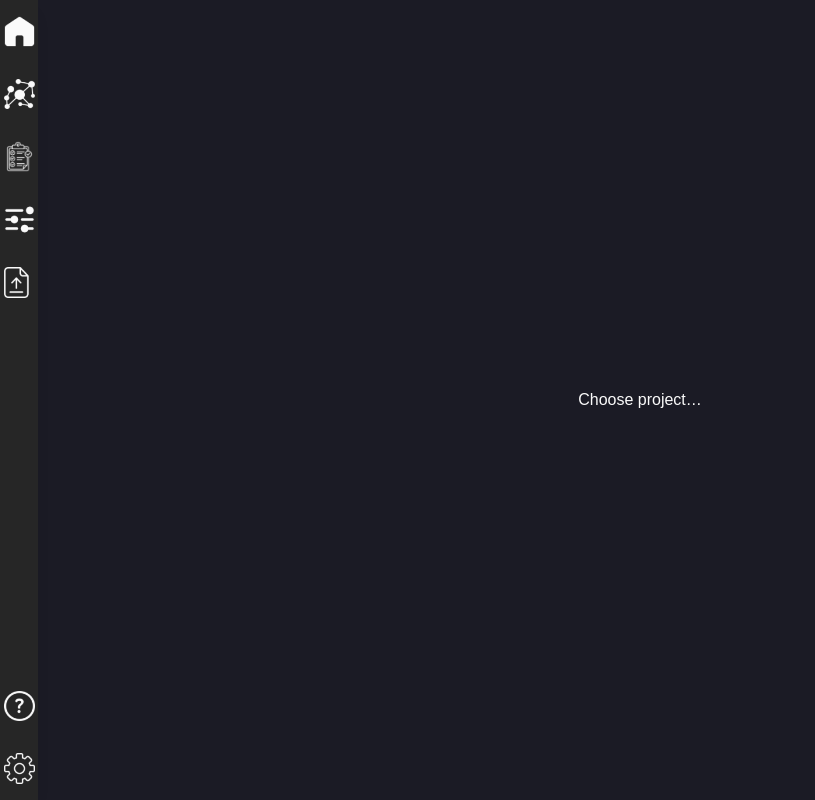
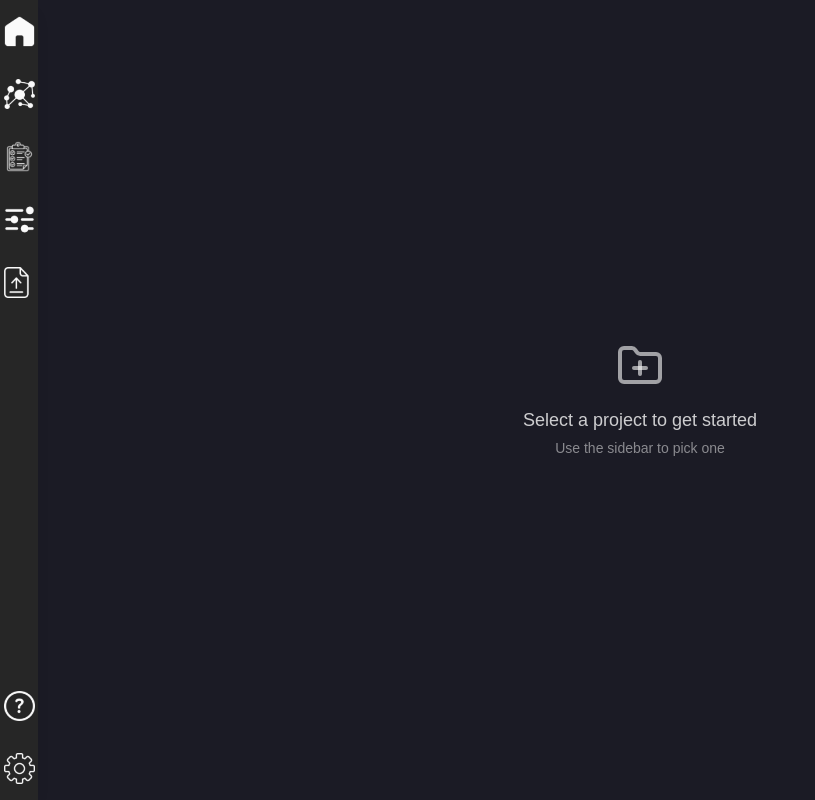
Before and after one commit to daredevilq/social-network-visualizer, a Next.js app in the folder social-network-visualizer-frontend/: page / in a window 1280 px wide. Shown: the whole page, without its empty margins (0-815 px from the left). Built offline with nearby package versions, Linux system fonts and the light colour scheme; no server answers.

Commit message:
Changed general component for view without any graph

```diff
--- a/social-network-visualizer-frontend/package.json
+++ b/social-network-visualizer-frontend/package.json
@@ -12,6 +12,7 @@
   "dependencies": {
     "@headlessui/react": "^2.2.2",
     "chart.js": "^4.4.8",
+    "lucide-react": "^0.503.0",
     "next": "15.2.3",
     "postcss": "^8.5.3",
     "react": "^19.0.0",
--- a/social-network-visualizer-frontend/src/app/graph/AuthorDegreeCentralityGraph.tsx
+++ b/social-network-visualizer-frontend/src/app/graph/AuthorDegreeCentralityGraph.tsx
@@ -1,14 +1,16 @@
-import { useEffect, useState } from "react";
+import {useEffect, useState} from "react";
 import BaseGraph from "../model/BaseGraph";
 import {GraphData, Link, Node} from "@/app/interface/GraphData";
-import { useProject } from '@/app/context/ProjectContext';
+import {useProject} from '@/app/context/ProjectContext';
+import {FolderPlus} from "lucide-react";
 
 interface GraphProps {
     shortestPath: string[];
 }
+
 export default function AuthorPagerankGraph({shortestPath}: GraphData) {
-    const [graphData, setGraphData] = useState<GraphData>({ nodes: [], links: [] });
-    const { selected, loading } = useProject();
+    const [graphData, setGraphData] = useState<GraphData>({nodes: [], links: []});
+    const {selected, loading} = useProject();
 
     useEffect(() => {
         if (!selected || loading) return;
@@ -29,15 +31,23 @@ export default function AuthorPagerankGraph({shortestPath}: GraphData) {
                     ...node,
                     degreeCentrality: node.degreeCentrality ? node.degreeCentrality * 5 : 1,
                 }));
-                setGraphData({ nodes, links });
+                setGraphData({nodes, links});
             })
             .catch((err) => console.error("Fetch error:", err));
     }, [selected, loading]);
 
     if (!selected)
-        return <div className="h-full flex items-center justify-center text-[#fafafa]">
-                 Wybierz projekt…
-               </div>;
+        return (
+            <div className="h-full flex flex-col items-center justify-center text-[#fafafa]">
+                <FolderPlus className="w-12 h-12 mb-4 text-[#fafafa]/60" />
+                <p className="text-lg font-medium text-[#fafafa]/80">
+                    Select a project to get started
+                </p>
+                <p className="text-sm text-[#fafafa]/50 mt-1">
+                    Use the sidebar to pick one
+                </p>
+            </div>
+        );
 
     return (
         <BaseGraph
--- a/social-network-visualizer-frontend/src/app/graph/AuthorMentionsGraph.tsx
+++ b/social-network-visualizer-frontend/src/app/graph/AuthorMentionsGraph.tsx
@@ -1,14 +1,16 @@
-import { useEffect, useState } from "react";
+import {useEffect, useState} from "react";
 import BaseGraph from "../model/BaseGraph";
 import {GraphData, Link, Node} from "@/app/interface/GraphData";
-import { useProject } from '@/app/context/ProjectContext';
+import {useProject} from '@/app/context/ProjectContext';
+import {FolderPlus} from "lucide-react";
 
 interface GraphProps {
     shortestPath: string[];
 }
+
 export default function AuthorMentionsGraph({shortestPath}: GraphProps) {
-    const [graphData, setGraphData] = useState<GraphData>({ nodes: [], links: [] });
-    const { selected, loading } = useProject();
+    const [graphData, setGraphData] = useState<GraphData>({nodes: [], links: []});
+    const {selected, loading} = useProject();
 
     useEffect(() => {
         if (!selected || loading) return;
@@ -29,15 +31,23 @@ export default function AuthorMentionsGraph({shortestPath}: GraphProps) {
                     ...node,
                     degreeCentrality: node.degreeCentrality ? node.degreeCentrality * 5 : 1,
                 }));
-                setGraphData({ nodes, links });
+                setGraphData({nodes, links});
             })
             .catch((err) => console.error("Fetch error:", err));
     }, [selected, loading]);
 
     if (!selected)
-        return <div className="h-full flex items-center justify-center text-[#fafafa]">
-                 Wybierz projekt…
-               </div>;
+        return (
+            <div className="h-full flex flex-col items-center justify-center text-[#fafafa]">
+                <FolderPlus className="w-12 h-12 mb-4 text-[#fafafa]/60" />
+                <p className="text-lg font-medium text-[#fafafa]/80">
+                    Select a project to get started
+                </p>
+                <p className="text-sm text-[#fafafa]/50 mt-1">
+                    Use the sidebar to pick one
+                </p>
+            </div>
+        );
 
     return (
         <BaseGraph
--- a/social-network-visualizer-frontend/src/app/graph/CommunityGraph.tsx
+++ b/social-network-visualizer-frontend/src/app/graph/CommunityGraph.tsx
@@ -1,17 +1,18 @@
 "use client";
 
-import { useEffect, useState } from "react";
+import {useEffect, useState} from "react";
 import BaseGraph from "../model/BaseGraph";
-import { GraphData, Link, Node } from "@/app/interface/GraphData";
-import { useProject } from '@/app/context/ProjectContext';
+import {GraphData, Link, Node} from "@/app/interface/GraphData";
+import {useProject} from '@/app/context/ProjectContext';
+import {FolderPlus} from "lucide-react";
 
 interface GraphProps {
     shortestPath: string[];
 }
 
 export default function CommunityGraph({shortestPath}: GraphProps) {
-    const [graphData, setGraphData] = useState<GraphData>({ nodes: [], links: [] });
-    const { selected, loading} = useProject();
+    const [graphData, setGraphData] = useState<GraphData>({nodes: [], links: []});
+    const {selected, loading} = useProject();
 
     useEffect(() => {
         if (!selected || loading) return;
@@ -28,9 +29,9 @@ export default function CommunityGraph({shortestPath}: GraphProps) {
                     size: node.pagerank ? node.pagerank * 20 : 5
                 }));
 
-                const links: Link[] = data.links.map((link) => ({ ...link }));
+                const links: Link[] = data.links.map((link) => ({...link}));
 
-                setGraphData({ nodes, links });
+                setGraphData({nodes, links});
             })
             .catch((err) => console.error("Fetch error:", err));
     }, [selected, loading]);
@@ -40,9 +41,17 @@ export default function CommunityGraph({shortestPath}: GraphProps) {
     };
 
     if (!selected)
-        return <div className="h-full flex items-center justify-center text-[#fafafa]">
-                 Wybierz projekt…
-               </div>;
+        return (
+            <div className="h-full flex flex-col items-center justify-center text-[#fafafa]">
+                <FolderPlus className="w-12 h-12 mb-4 text-[#fafafa]/60" />
+                <p className="text-lg font-medium text-[#fafafa]/80">
+                    Select a project to get started
+                </p>
+                <p className="text-sm text-[#fafafa]/50 mt-1">
+                    Use the sidebar to pick one
+                </p>
+            </div>
+        );
 
     return (
         <BaseGraph
--- a/social-network-visualizer-frontend/src/app/graph/StandardGraph.tsx
+++ b/social-network-visualizer-frontend/src/app/graph/StandardGraph.tsx
@@ -1,18 +1,19 @@
-import { useEffect, useState } from "react";
+import {useEffect, useState} from "react";
 import BaseGraph from "../model/BaseGraph";
-import { GraphData, Link, Node } from "@/app/interface/GraphData";
+import {GraphData, Link, Node} from "@/app/interface/GraphData";
 import RightSidebar from "@/app/components/RightSideBar";
-import { useProject } from '@/app/context/ProjectContext';
+import {useProject} from '@/app/context/ProjectContext';
+import { FolderPlus } from "lucide-react";
 
 interface GraphProps {
     shortestPath: string[];
 }
 
 export default function StandardGraph({shortestPath}: GraphProps) {
-    const [graphData, setGraphData] = useState<GraphData>({ nodes: [], links: [] });
+    const [graphData, setGraphData] = useState<GraphData>({nodes: [], links: []});
     const [isSidebarOpen, setIsSidebarOpen] = useState(false);
     const [selectedUserName, setSelectedUserName] = useState<string | null>(null);
-    const { selected, loading} = useProject();
+    const {selected, loading} = useProject();
 
     useEffect(() => {
         if (!selected || loading) return;
@@ -33,7 +34,7 @@ export default function StandardGraph({shortestPath}: GraphProps) {
                     ...node,
                     degreeCentrality: node.degreeCentrality ? node.degreeCentrality * 5 : 1,
                 }));
-                setGraphData({ nodes, links });
+                setGraphData({nodes, links});
             })
             .catch((err) => console.error("Fetch error:", err));
     }, [selected, loading]);
@@ -44,9 +45,17 @@ export default function StandardGraph({shortestPath}: GraphProps) {
     };
 
     if (!selected)
-        return <div className="h-full flex items-center justify-center text-[#fafafa]">
-                 Choose project…
-               </div>;
+        return (
+            <div className="h-full flex flex-col items-center justify-center text-[#fafafa]">
+                <FolderPlus className="w-12 h-12 mb-4 text-[#fafafa]/60" />
+                <p className="text-lg font-medium text-[#fafafa]/80">
+                    Select a project to get started
+                </p>
+                <p className="text-sm text-[#fafafa]/50 mt-1">
+                    Use the sidebar to pick one
+                </p>
+            </div>
+        );
 
     return (
         <div className="relative flex flex-col justify-center items-center h-screen w-full">
```
Also changed, not shown: 1 other file (tests, documents, lock files or other folders).
